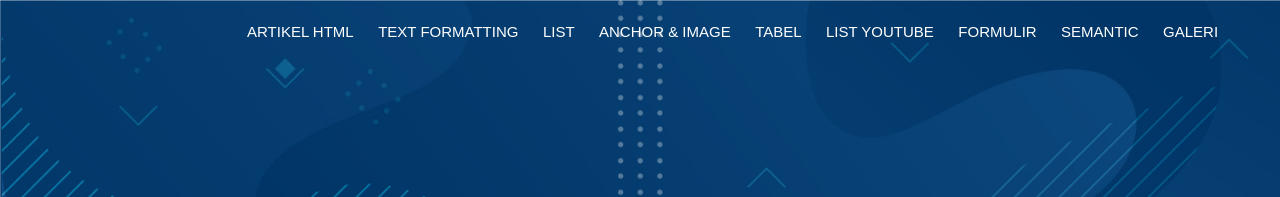
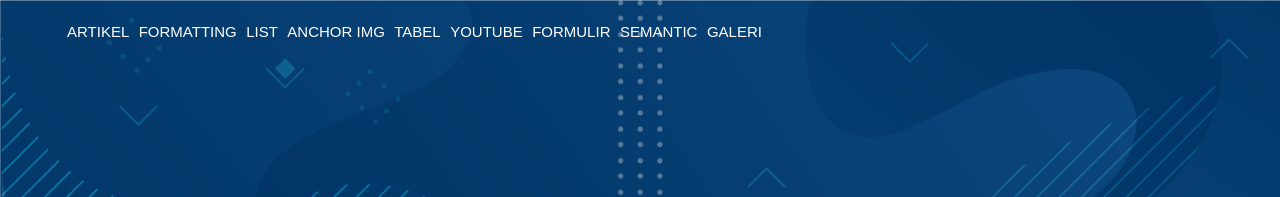
Before and after one commit to anisasrani/fswd3-html-dasar, a plain HTML site: page index.html in a window 1280 px wide. Shown: the top 197 px of the page. Drawn offline with Linux system fonts and the light colour scheme.

Commit message:
commit kedua

```diff
--- a/assets/StylePersonalCV.css
+++ b/assets/StylePersonalCV.css
@@ -18,14 +18,14 @@ main {
 nav li {
 display: inline;
 list-style-type: none;
-margin-right: 20px;
+margin-right: 5px;
 }
 
 nav {
 padding: 7px;
 position: absolute;
 top: 0;
-left : 200px;
+left : 20px;
 font-family: 'League Gothic', sans-serif;
 font-style: sans-serif;
 }
--- a/index.html
+++ b/index.html
@@ -12,12 +12,12 @@
       <img src="assets/3414695.jpg" width="100%" />
       <nav>
         <ul>
-          <li> <a href="pages/artikel.html" target="_blank">ARTIKEL HTML</a></li>
-          <li> <a href="pages/textformatting.html" target="_blank">TEXT FORMATTING</a></li>
+          <li> <a href="pages/artikel.html" target="_blank">ARTIKEL</a></li>
+          <li> <a href="pages/textformatting.html" target="_blank">FORMATTING</a></li>
           <li> <a href="pages/list.html" target="_blank">LIST</a></li>
-          <li> <a href="pages/anchorimage.html" target="_blank">ANCHOR & IMAGE</a></li>
+          <li> <a href="pages/anchorimage.html" target="_blank">ANCHOR IMG</a></li>
           <li> <a href="pages/tabel.html" target="_blank">TABEL</a></li>
-          <li> <a href="pages/listyoutube.html" target="_blank">LIST YOUTUBE</a></li>
+          <li> <a href="pages/listyoutube.html" target="_blank">YOUTUBE</a></li>
           <li> <a href="pages/formulir.html" target="_blank">FORMULIR</a></li>
           <li> <a href="pages/semantic.html" target="_blank">SEMANTIC</a></li>
           <li> <a href="pages/galeri.html" target="_blank">GALERI</a></li>
```
